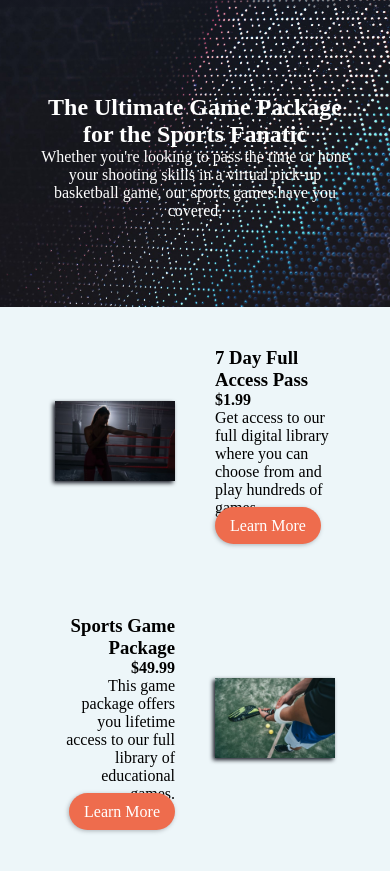
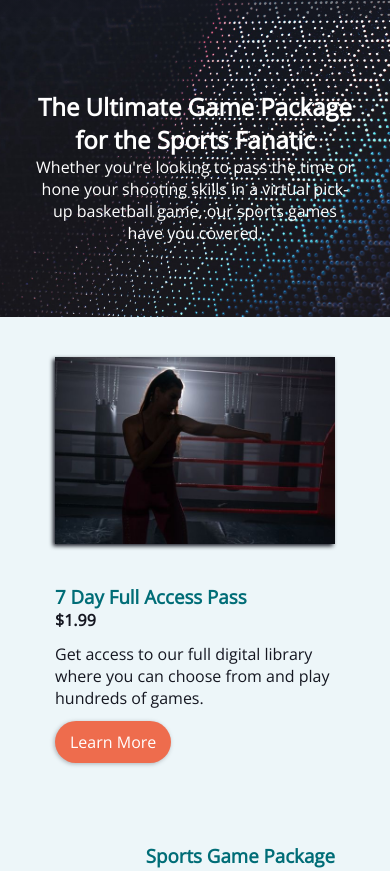
Before and after one commit to kaylaHPDS/incentiveq-3, a plain HTML site: page index.html in a window 390 px wide. Shown: the part 102-973 px from the top of the page. Drawn offline with nearby package versions, Linux system fonts and the light colour scheme.

Commit message:
Added padding to product text

```diff
--- a/assets/css/style.css
+++ b/assets/css/style.css
@@ -25,11 +25,13 @@ body {
     padding-bottom: 4.47rem;
     box-sizing: inherit;
     background-color: var(--fourth-color);
+    font-family: 'Open Sans', sans-serif;
+    color: var(--second-color);
 }
 
 /* Global Styles */
-.right-align {
-    text-align: right;
+h3 {
+    color: var(--sixth-color);
 }
 
 .text-shadow {
@@ -113,9 +115,29 @@ header a {
     padding: 20px;
 }
 
-.product-description {
+.product-text-left {
     width: 50%;
     padding: 20px;
+    display: flex;
+    flex-direction: column;
+    align-items: flex-start;
+}
+
+.product-text-right {
+    width: 50%;
+    padding: 20px;
+    display: flex;
+    flex-direction: column;
+    align-items: flex-end;
+    text-align: right;
+}
+
+.product-text-left p {
+    padding: 12px 0;
+}
+
+.product-text-right p {
+    padding: 12px 0;
 }
 
 /* Footer */
@@ -187,4 +209,26 @@ footer {
     .menu li {
         padding: 12px 6px;
     }
+
+    .product-row {
+        display: flex;
+        align-items: center;
+        justify-content: center;
+        align-content: center;
+        flex-direction: column;
+        padding: 20px 35px;
+    }
+
+    .product-row img {
+        width: 100%;
+        padding: 20px;
+    }
+
+    .product-text-left {
+        width: 100%;
+    }
+
+    .product-text-right {
+        width: 100%;
+    }
 }
--- a/index.html
+++ b/index.html
@@ -12,7 +12,7 @@
     <meta charset="UTF-8">
     <meta http-equiv="X-UA-Compatible" content="IE=edge">
     <meta name="viewport" content="width=device-width, initial-scale=1.0">
-    <link rel="stylesheet" href="https://fonts.googleapis.com/css?family=Carter+One|Inter|Inter:bold">
+    <link rel="stylesheet" href="https://fonts.googleapis.com/css?family=Open+Sans">
     <link rel="stylesheet" href="./assets/css/style.css">
     <title>Sports Games</title>
 </head>
@@ -38,7 +38,7 @@
     <main>
         <div class="product-row">
             <img src="./assets/images/600x400-pexels-yaroslav-shuraev-8478708.jpg" class="img-shadow">
-            <div class="product-description">
+            <div class="product-text-left">
                 <h3>7 Day Full Access Pass</h3>
                 <h4>$1.99</h4>
                 <p>Get access to our full digital library where you can choose from and play hundreds of games.</p>
@@ -46,7 +46,7 @@
             </div>
         </div>
         <div class="product-row">
-            <div class="product-description right-align">
+            <div class="product-text-right">
                 <h3>Sports Game Package</h3>
                 <h4>$49.99</h4>
                 <p>This game package offers you lifetime access to our full library of educational games.</p>
@@ -56,7 +56,7 @@
         </div>
         <div class="product-row">
             <img src="./assets/images/600x400-pexels-guduru-ajay-bhargav-863988.jpg" class="img-shadow">
-            <div class="product-description">
+            <div class="product-text-left">
                 <h3>Sports Game Package + Tokens</h3>
                 <h4>$69.99</h4>
                 <p>With a one-time purchase, get access to our full library of sports games PLUS 500 game tokens for in-game purchases.</p>
@@ -64,7 +64,7 @@
             </div>
         </div>
         <div class="product-row">
-            <div class="product-description right-align">
+            <div class="product-text-right">
                 <h3>Premium Access Package</h3>
                 <h4>$99.99</h4>
                 <p>This package offers lifetime online access to our full library of games for a one-time purchase.</p>
```
